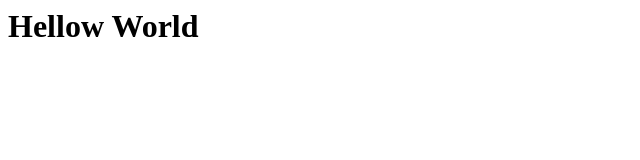
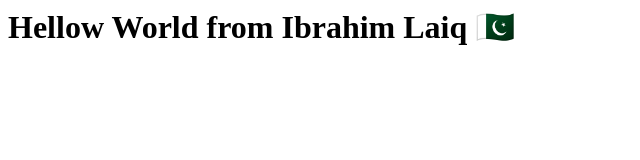
Before and after one commit to ibrahimlaiq10/BootCamp2020, a plain HTML site: page index.html in a window 1280 px wide. Shown: the whole page, without its empty margins (0-640 px from the left). Drawn offline with Linux system fonts and the light colour scheme.

Commit message:
Update index.html

```diff
--- a/index.html
+++ b/index.html
@@ -5,7 +5,7 @@
     <title>Document</title>
 </head>
 <body>
-    <h1>Hellow World</h1>
+    <h1>Hellow World from Ibrahim Laiq 🇵🇰</h1>
 
 </body>
 </html>
```
